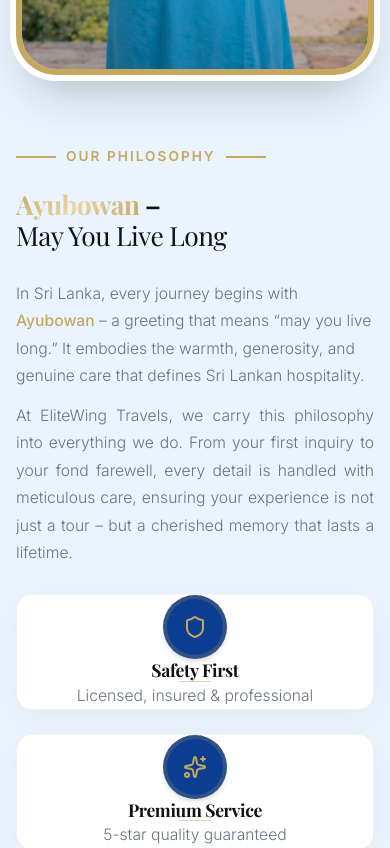
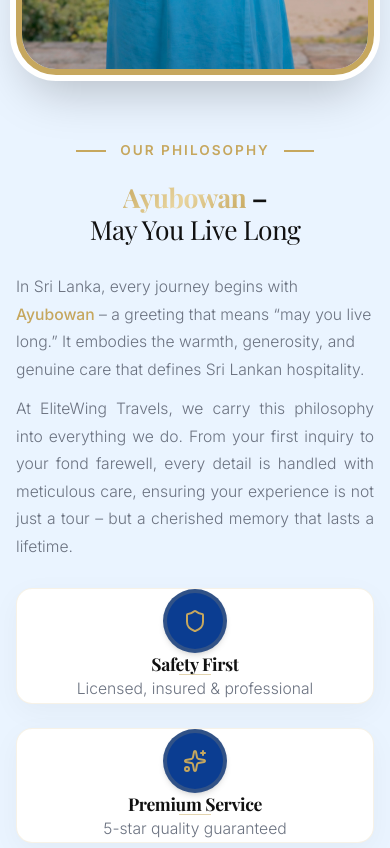
Before and after one commit to Aakashwije/ELITEWINGTRAVELS, a Next.js app in the folder elitewingtravels-app/: page / in a window 390 px wide. Shown: the part 1380-2228 px from the top of the page. Built offline with nearby package versions, Linux system fonts and the light colour scheme.

Commit message:
fix: center align philosophy section on mobile and adjust section label styling

```diff
--- a/elitewingtravels-app/src/app/globals.css
+++ b/elitewingtravels-app/src/app/globals.css
@@ -241,7 +241,6 @@
   background: var(--color-gold);
 }
 
-
 /* ===== FLOATING WHATSAPP ===== */
 .floating-whatsapp {
   position: fixed;
@@ -428,6 +427,40 @@
   }
 }
 
+/* Center align only on mobile for philosophy section */
+@media (max-width: 767px) {
+  .philosophy-mobile-center {
+    display: flex;
+    flex-direction: column;
+    align-items: center;
+    text-align: center;
+    width: 100%;
+  }
+}
+
+/* Mobile-specific gold lines in .section-label */
+@media (max-width: 767px) {
+  .section-label {
+    display: flex !important;
+    justify-content: center;
+    align-items: center;
+    width: 100%;
+    text-align: center;
+    gap: 10px;
+  }
+  .section-label::before,
+  .section-label::after {
+    content: '';
+    display: block;
+    height: 2px;
+    background: var(--color-gold);
+    flex: 1 1 0%;
+    min-width: 20px;
+    max-width: 30px;
+    margin: 0 4px;
+  }
+}
+
 @keyframes shine {
   0% {
     transform: translateX(-100%);
--- a/elitewingtravels-app/src/components/home/HospitalitySection.tsx
+++ b/elitewingtravels-app/src/components/home/HospitalitySection.tsx
@@ -48,7 +48,7 @@
                         transition={{ duration: 0.8, delay: 0.2, ease: "easeOut" }}
                     >
                         <span className="section-label">Our Philosophy</span>
-                        <h2 className="mb-6 text-4xl md:text-5xl font-bold leading-tight">
+                        <h2 className="mb-6 text-4xl md:text-5xl font-bold leading-tight text-center md:text-left">
                             <span className="text-gradient-gold">Ayubowan</span> –<br />
                             <span className="font-light">May You Live Long</span>
                         </h2>
```
